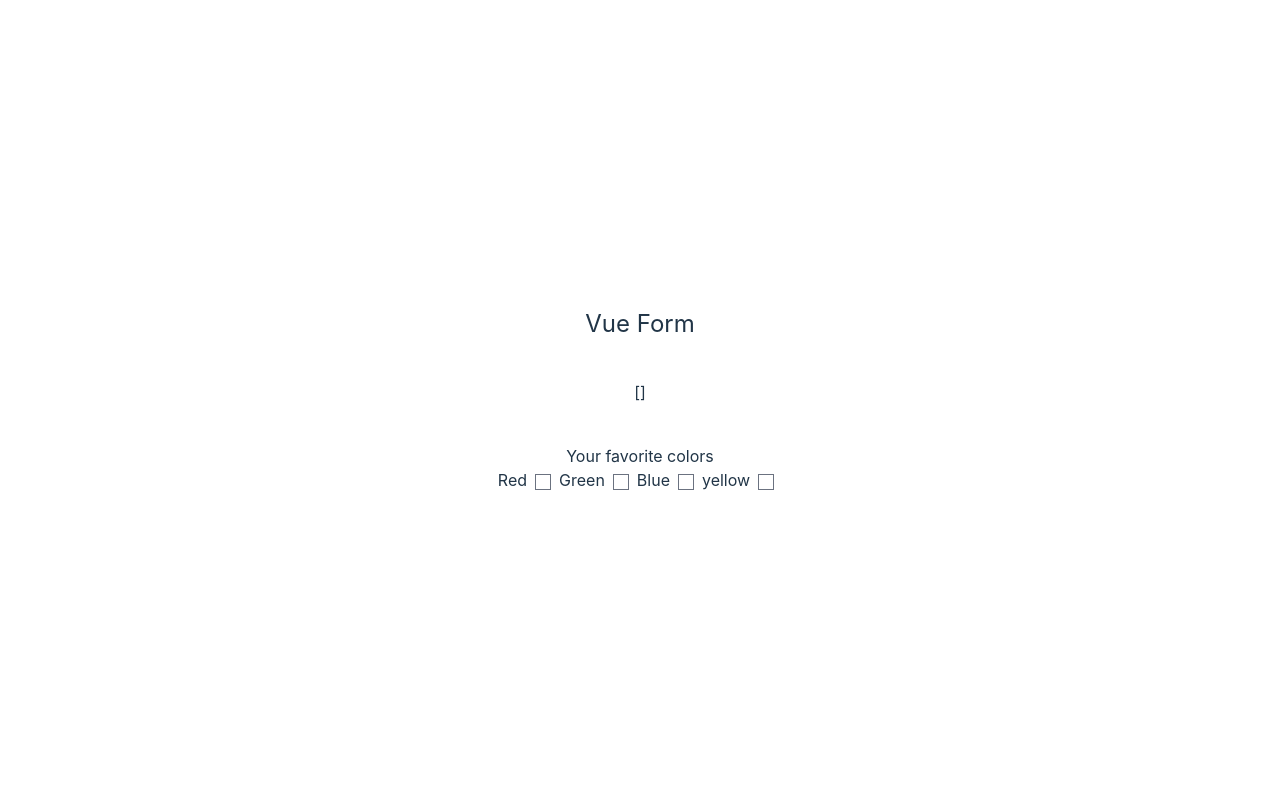
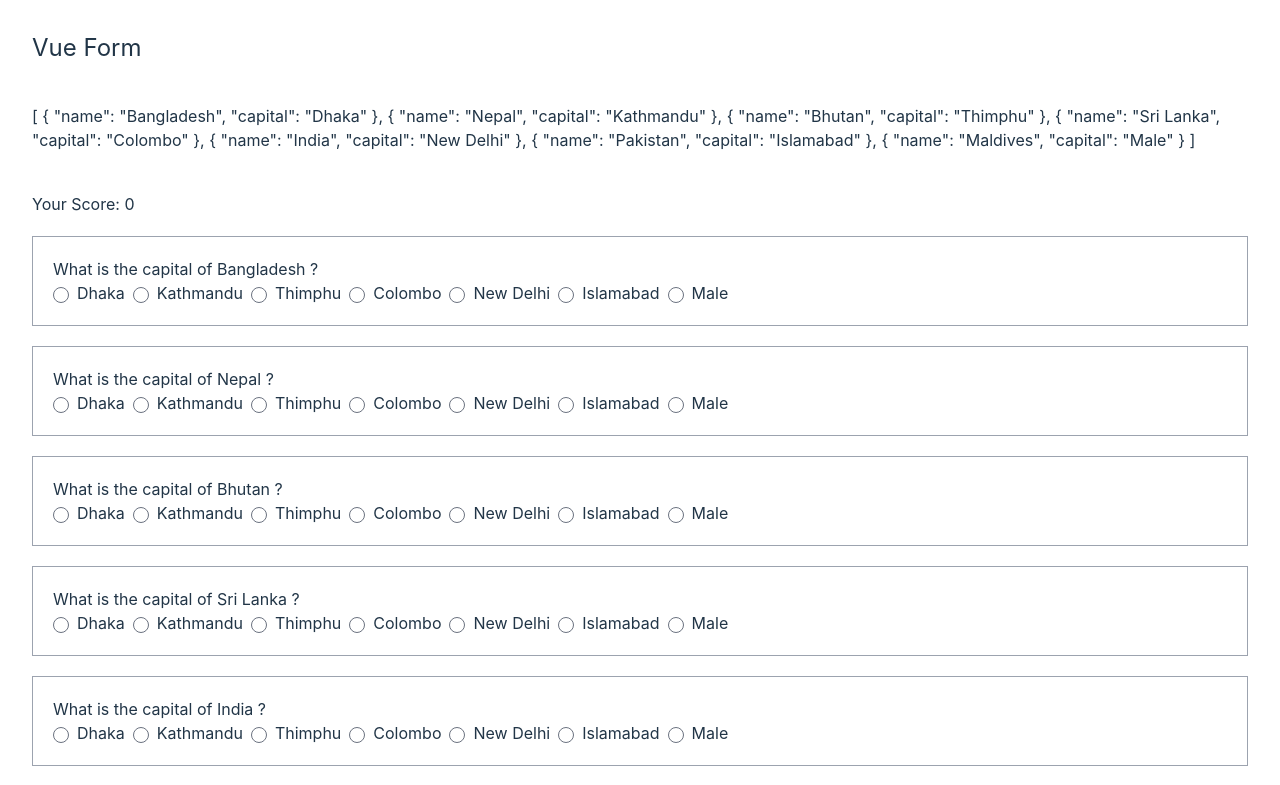
Before and after one commit to SrZitu/Vue_Module_06, a Vue app: page / in a window 1280 px wide. Shown: the top 785 px of the page. Built offline with nearby package versions, Linux system fonts and the light colour scheme.

Commit message:
quick app

```diff
--- a/src/App.vue
+++ b/src/App.vue
@@ -1,23 +1,48 @@
 <script setup>
-import { ref,reactive } from 'vue'
-const favColors=ref([]);
+import { ref,reactive,computed } from 'vue'
+
+const saarcCountries = reactive([
+  { name: "Bangladesh", capital: "Dhaka" },
+  { name: "Nepal", capital: "Kathmandu" },
+  { name: "Bhutan", capital: "Thimphu" },
+  { name: "Sri Lanka", capital: "Colombo" },
+  { name: "India", capital: "New Delhi" },
+  { name: "Pakistan", capital: "Islamabad" },
+  { name: "Maldives", capital: "Male" }
+]);
+const capitals = ["Dhaka", "Kathmandu", "Thimphu", "Colombo", "New Delhi", "Islamabad", "Male"];
+
+
+const getScore = computed(() => {
+  let score = 0;
+  saarcCountries.forEach(country => {
+    if (country.capital === country.answer) {
+      score++;
+    }
+  });
+  return score;
+});
+
+function getCapitals(){
+  return capitals;
+  //return capitals.sort(()=>Math.random()-0.5);
+}
 
 </script>
 
 <template>
-  <section class="mx-auto container">
+   <section class="mx-auto container text-left">
     <h1 class="text-2xl mb-10">Vue Form</h1>
-    <p class="mb-10">{{ favColors }}</p>
-    Your favorite colors <br/>
-    <label for="red">Red</label>
-    <input class="ml-2 mr-2" type="checkbox" id="red" v-model="favColors" value="red">
-    <label for="green">Green</label>
-    <input class="ml-2 mr-2" type="checkbox" id="green" v-model="favColors" value="green" >
-    <label for="blue">Blue</label>
-    <input class="ml-2 mr-2" type="checkbox" id="blue" v-model="favColors" value="blue">
-     <label for="yellow">yellow</label>
-    <input class="ml-2 mr-2" type="checkbox" id="blue" v-model="favColors" value="yellow">
+    <p class="mb-10">{{ saarcCountries }}</p>
+    <p>Your Score: {{ getScore }}</p>
+    <div class="my-5 border border-gray-400 p-5" v-for="(country,index) in saarcCountries" :key="index">
+      <p>What is the capital of {{ country['name'] }}  ?</p>
+      <template  v-for="(capital,index) in getCapitals()" :key="index">
+        <input  :name="country.name" type="radio" :value="capital" v-model="country.answer" />
+        <label class="ml-2 mr-2">{{ capital }}</label>
+      </template>
+    </div>
+  </section>
 
-  </section>
 </template>
 <style scoped></style>
```
